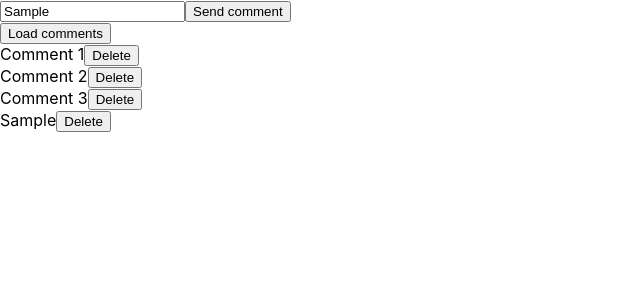
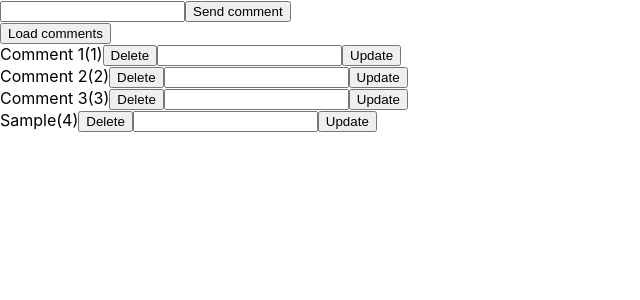
Before and after one commit to CaWeb007/learning_1, a Next.js app: page /comments in a window 1280 px wide. Both pictures are taken after typing "Sample" into the empty fields and a click on the button "Send comment". Shown: the top 300 px of the page, without its empty margins (0-640 px from the left). Built offline with nearby package versions, Linux system fonts and the light colour scheme.

Commit message:
comment updater

```diff
--- a/pages/api/comments/[commentId].js
+++ b/pages/api/comments/[commentId].js
@@ -6,9 +6,12 @@ export default function handler(req, res){
         const comment = comments.find((comment) => comment.id === parseInt(commentId))
         res.status(200).json(comment)
     }else if(req.method === 'DELETE'){
-        const deletedComment = comments.find((comment) => comment.id === parseInt(commentId))
         const index = comments.findIndex((comment) => comment.id === parseInt(commentId))
         comments.splice(index, 1)
-        res.status(200).json(deletedComment)
+        res.status(200).json(comments)
+    }else if (req.method === 'POST'){
+        const index = comments.findIndex((comment) => comment.id === parseInt(commentId))
+        comments[index].text = req.body.comment
+        res.status(200).json(comments)
     }
 }
--- a/pages/api/comments/index.js
+++ b/pages/api/comments/index.js
@@ -4,11 +4,12 @@ export default function handler(req, res){
     if (req.method === 'GET'){
         res.status(200).json(comments)
     }else if (req.method === 'POST') {
+        const newId = parseInt(comments[comments.length - 1].id) + 1
         const newComment = {
-            id: Date.now(),
+            id: newId,
             text: req.body.comment
         }
         comments.push(newComment)
-        res.status(201).json(newComment)
+        res.status(200).json(comments)
     }
 }
--- a/pages/comments/index.js
+++ b/pages/comments/index.js
@@ -3,15 +3,18 @@ import {useState} from "react";
 const CommentsList = () => {
     const [comments, setComments] = useState([])
     const [comment, setComment] = useState('')
+    const [updatedComment, setUpdatedComment] = useState([])
     async function showCommentsList(){
         const res = await fetch('/api/comments')
         const data = await res.json()
         setComments(data)
+        setComment('')
+        setUpdatedComment([])
     }
 
     const sendComment = async () => {
         await fetch('/api/comments', {
-            method: 'Post',
+            method: 'POST',
             body: JSON.stringify({comment}),
             headers: {
                 'Content-Type': 'application/json'
@@ -26,7 +29,21 @@ const CommentsList = () => {
         })
         showCommentsList()
     }
-
+    const updateComment = async (commentId) => {
+        await fetch(`/api/comments/${commentId}`, {
+            method: 'POST',
+            body: JSON.stringify({comment: updatedComment[commentId]}),
+            headers: {
+                'Content-Type': 'application/json'
+            }
+        })
+        showCommentsList()
+    }
+    const onChangeUpdateInput = (e) => {
+        const newState = updatedComment
+        newState[parseInt(e.target.id)] = e.target.value
+        setUpdatedComment(newState)
+    }
     return (<>
         <div>
             <input type="text" value={comment} onChange={(e) => setComment(e.target.value)}/>
@@ -39,9 +56,10 @@ const CommentsList = () => {
             {comments.map(item => {
                 return (
                     <div key={item.id}>
-                        {item.text}
+                        {item.text}({item.id})
                         <button onClick={() => deleteComment(item.id)}>Delete</button>
-
+                        <input type="text" id={item.id} value={updatedComment[item.id]} onChange={onChangeUpdateInput}/>
+                        <button onClick={() => updateComment(item.id)}>Update</button>
                     </div>
                 )
             })}
```
